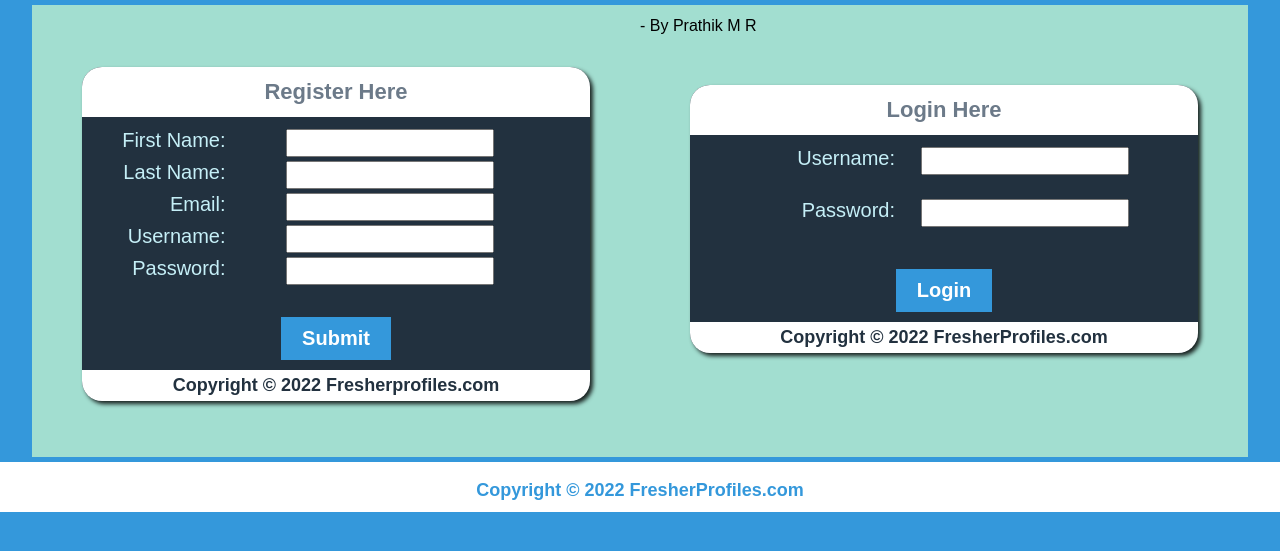
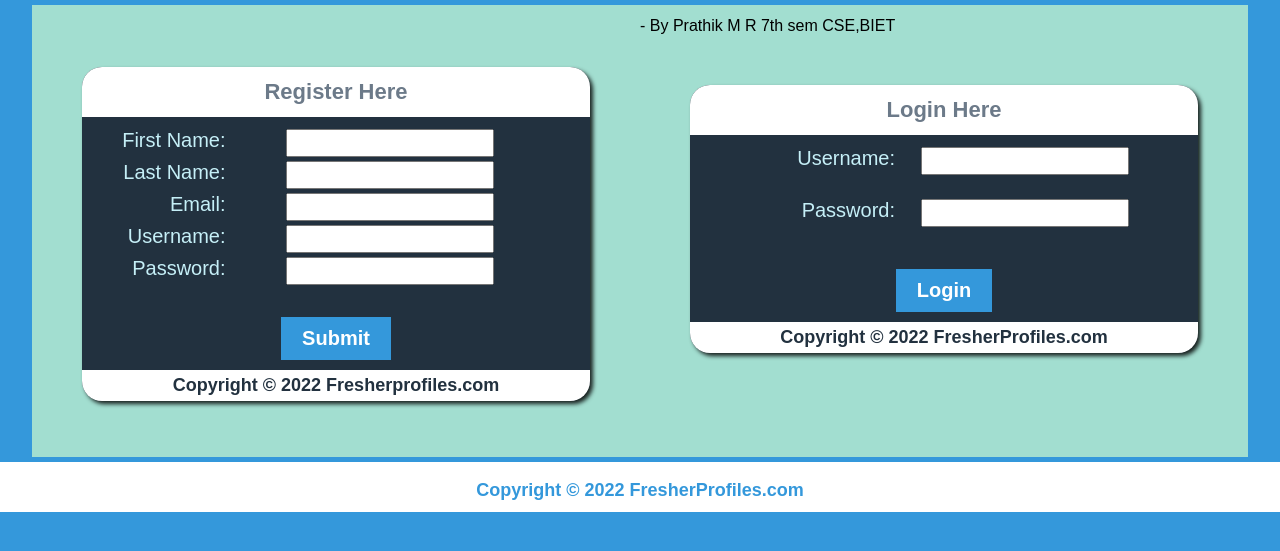
Before and after one commit to prathikmr7/ProfilePage, a PHP site: page /index.php in a window 1280 px wide. Shown: the part 55-606 px from the top of the page. Run offline with PHP 8.4, Linux system fonts and the light colour scheme.

Commit message:
Update index.php

```diff
--- a/index.php
+++ b/index.php
@@ -16,7 +16,7 @@
  </nav>
 </header>
 <div id="center">
-<div id="center-set"> - By Prathik M R
+<div id="center-set"> - By Prathik M R 7th sem CSE,BIET
 <div id="signup">
 <div id="signup-st">
 <div align="center">
```
